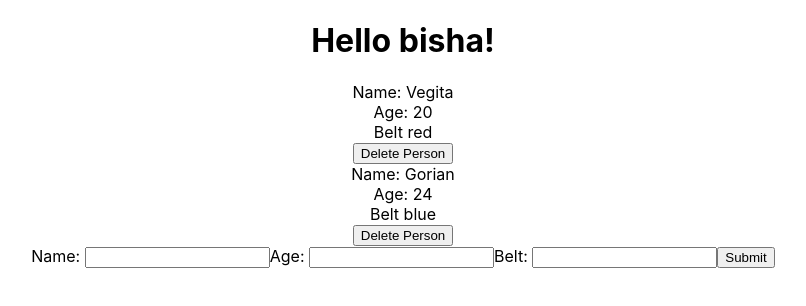
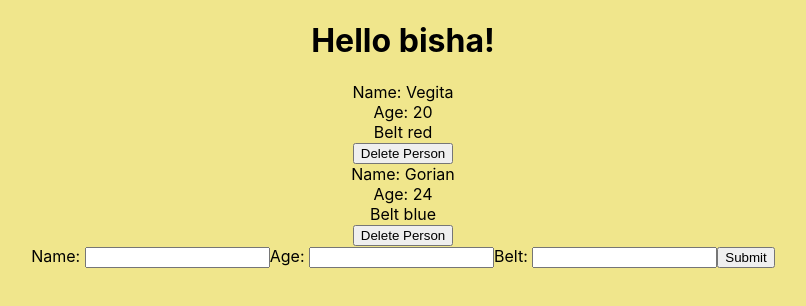
Before and after one commit to mustafaag/react-tutorial, a React (Create React App) app: page / in a window 1280 px wide. Shown: the top 306 px of the page, without its empty margins (237-1043 px from the left). Built offline with nearby package versions, Linux system fonts and the light colour scheme.

Commit message:
css files

```diff
--- /dev/null
+++ b/src/content.css
@@ -0,0 +1,4 @@
+body {
+    background: khaki;
+    transition: all 5s;
+}
--- a/src/content.js
+++ b/src/content.js
@@ -1,5 +1,5 @@
 import React from 'react'
-
+import './content.css'
 const Content = ({ people, deletePerson }) => {
   const peopleList = people.map(person => {
     // Conditial output IF
```
